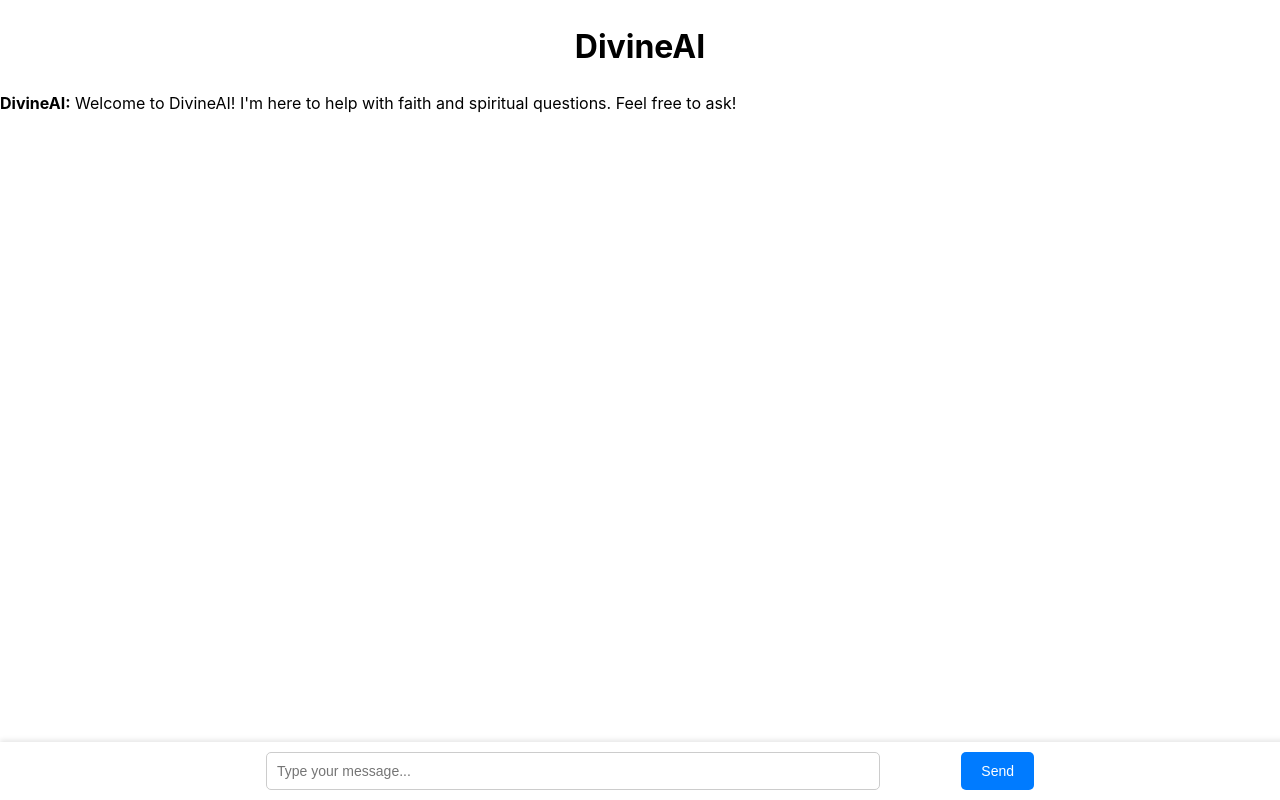
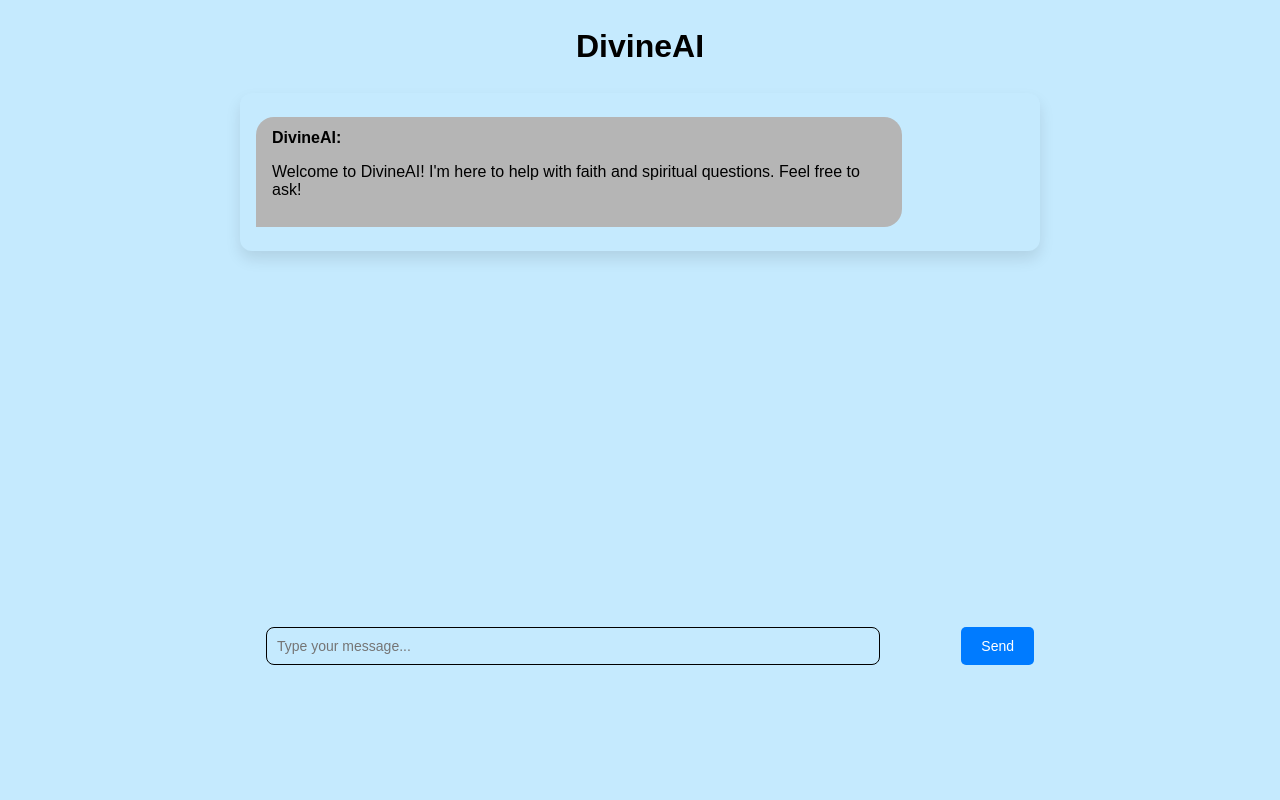
Before and after one commit to CoreyJMoreno/DivineAI, a React (Create React App) app: page / in a window 1280 px wide. Built offline with nearby package versions, Linux system fonts and the light colour scheme.

Commit message:
Finish Front End

```diff
--- a/package.json
+++ b/package.json
@@ -12,6 +12,7 @@
     "openai": "^4.86.1",
     "react": "^19.0.0",
     "react-dom": "^19.0.0",
+    "react-markdown": "^10.1.0",
     "react-scripts": "5.0.1",
     "web-vitals": "^2.1.4"
   },
--- a/src/App.css
+++ b/src/App.css
@@ -1,3 +1,10 @@
+body {
+  background-color: #c5eafe;
+  margin: 0;
+  font-family: Arial, sans-serif;
+}
+
+
 /* Heading */
 .title-container {
   display: flex;
@@ -8,7 +15,60 @@
 
 /* Text Area */
 
+.chat-container {
+  max-height: 60vh;
+  width: 60%;
+  margin: 1rem auto;
+  overflow-y: auto;
+  padding: 1rem;
+  border-radius: 12px;
+  background-color: #c5eafe;
+  box-shadow: 0 8px 15px rgba(0, 0, 0, 0.1);
+}
 
+/* Common bubble style */
+.message {
+  max-width: 80%;
+  padding: 0.75rem 1rem;
+  border-radius: 18px;
+  margin: 0.5rem 0;
+  display: inline-block;
+  word-wrap: break-word;
+  white-space: pre-wrap;
+}
+
+/* User message - aligned right */
+.user {
+  text-align: right;
+}
+.user .message {
+  background-color: #3a94fa;
+  margin-left: auto;
+  border-bottom-right-radius: 0;
+}
+
+/* Assistant message - aligned left */
+.assistant {
+  text-align: left;
+}
+.assistant .message {
+  background-color: #b5b5b5;
+  margin-right: auto;
+  border-bottom-left-radius: 0;
+}
+
+.markdown ol {
+  padding-left: 1.5rem;
+  margin: 0.5rem 0;
+}
+
+.markdown li {
+  margin-bottom: 0.5rem;
+}
+
+.markdown strong {
+  font-weight: bold;
+}
 
 /* Footer */
 
@@ -23,10 +83,12 @@
   width: 100%;      /* Make it span the whole width */
   display: flex;    /* Use Flexbox to center the form */
   justify-content: center;  /* Center horizontally */
-  background-color: #fff;  /* Optional: Add background */
+  background-color: #c5eafe;  /* Optional: Add background */
   padding: 10px;    /* Optional: Padding to give some space */
-  box-shadow: 0 -2px 5px rgba(0, 0, 0, 0.1); /* Optional: Shadow for a nicer look */
+  /* box-shadow: 0 -2px 5px rgba(0, 0, 0, 0.1); Optional: Shadow for a nicer look */
+  padding-bottom: 135px;
 }
+
 
 form {
   width: 60%;       /* Adjust the width as needed for smaller size */
@@ -39,9 +101,10 @@ input[type="text"] {
   width: 80%;       /* Make input take most of the space */
   padding: 10px;    /* Add padding inside the input */
   font-size: 14px;  /* Smaller font size */
-  border: 1px solid #ccc; /* Border for the input */
-  border-radius: 5px; /* Rounded corners */
+  border: 1px solid black; /* Border for the input */
+  border-radius: 8px; /* Rounded corners */
   box-sizing: border-box; /* Ensure padding doesn't affect the width */
+  background-color: #c5eafe;
 }
 
 /* Style for the button */
@@ -58,3 +121,19 @@ button {
 button:hover {
   background-color: #0056b3;  /* Darker color on hover */
 }
+
+
+/* Scrollbar */
+
+.chat-container::-webkit-scrollbar {
+  width: 8px;
+}
+
+.chat-container::-webkit-scrollbar-track {
+  background: #c5eafe;
+}
+
+.chat-container::-webkit-scrollbar-thumb {
+  background-color: #b0b8c1;
+  border-radius: 10px;
+}
--- a/src/App.js
+++ b/src/App.js
@@ -1,11 +1,18 @@
-import { useState } from "react";
+import { useState, useEffect, useRef } from "react";
 import './App.css';
+import ReactMarkdown from 'react-markdown';
 
 const ChatApp = () => {
   const [messages, setMessages] = useState([
     { role: "assistant", content: "Welcome to DivineAI! I'm here to help with faith and spiritual questions. Feel free to ask!" },
   ]);
   const [input, setInput] = useState("");
+
+  const messagesEndRef = useRef(null);
+
+  useEffect(() => {
+    messagesEndRef.current?.scrollIntoView({ behavior: "smooth" });
+  }, [messages]);
 
   const getSummary = async (userMessage) => {
     const updatedMessages = [...messages, { role: "user", content: userMessage }];
@@ -35,12 +42,16 @@ const ChatApp = () => {
   return (
     <div>
       <h1 className="title-container">DivineAI</h1>
-      <div>
+      <div className="chat-container">
         {messages.map((msg, index) => (
-          <p key={index} className={msg.role}>
-            <strong>{msg.role === "user" ? "You" : "DivineAI"}:</strong> {msg.content}
-          </p>
+          <div key={index} className={msg.role}>
+            <div className="message">
+            <strong>{msg.role === "user" ? "You" : "DivineAI"}:</strong>
+            <div className="markdown"><ReactMarkdown>{msg.content}</ReactMarkdown></div>
+            </div>
+        </div>
         ))}
+        <div ref={messagesEndRef} />
       </div>
       {/* Form at the bottom */}
       <div className="form-container">
```
Also changed, not shown: 1 other file (tests, documents, lock files or other folders).
